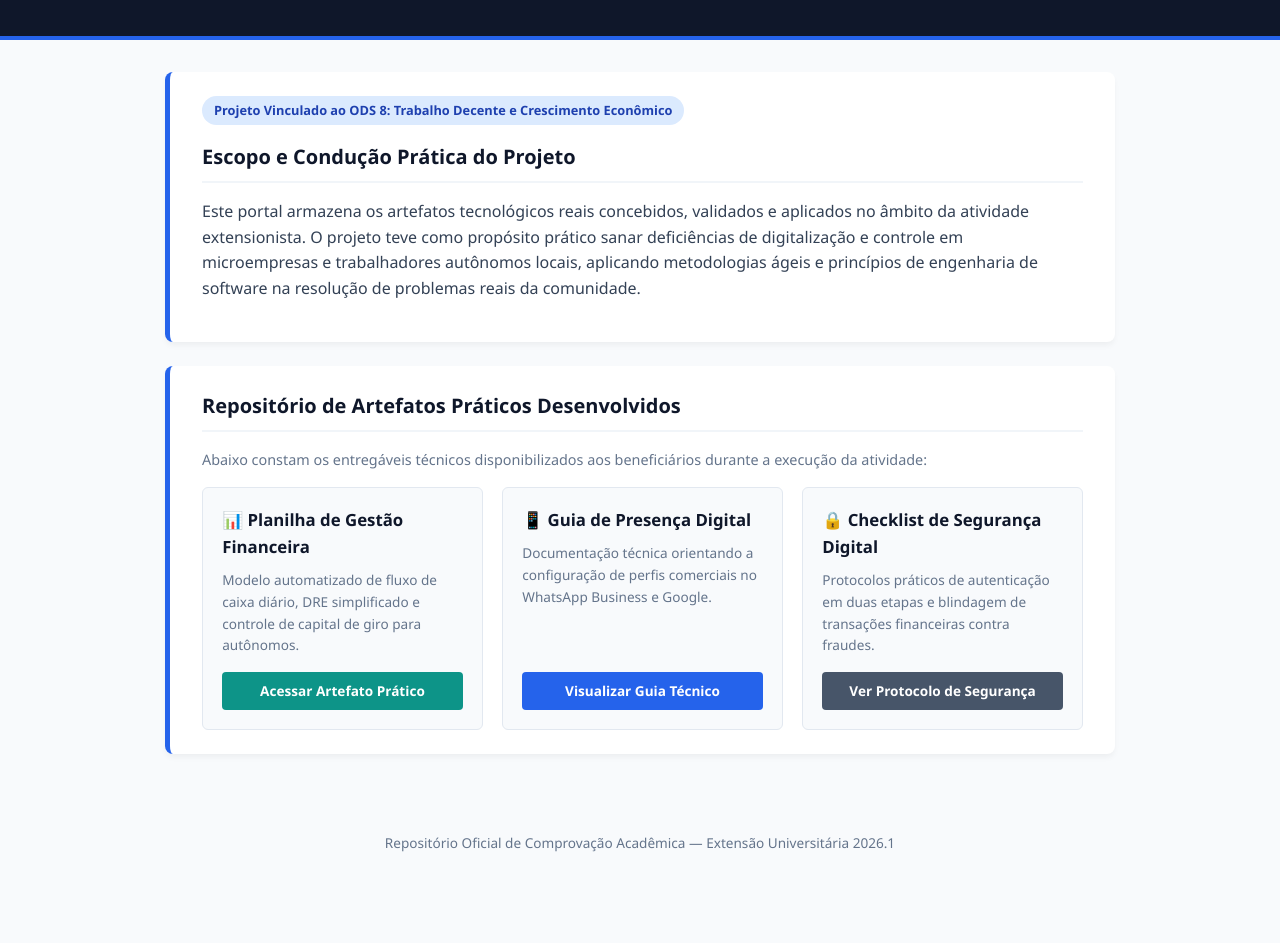
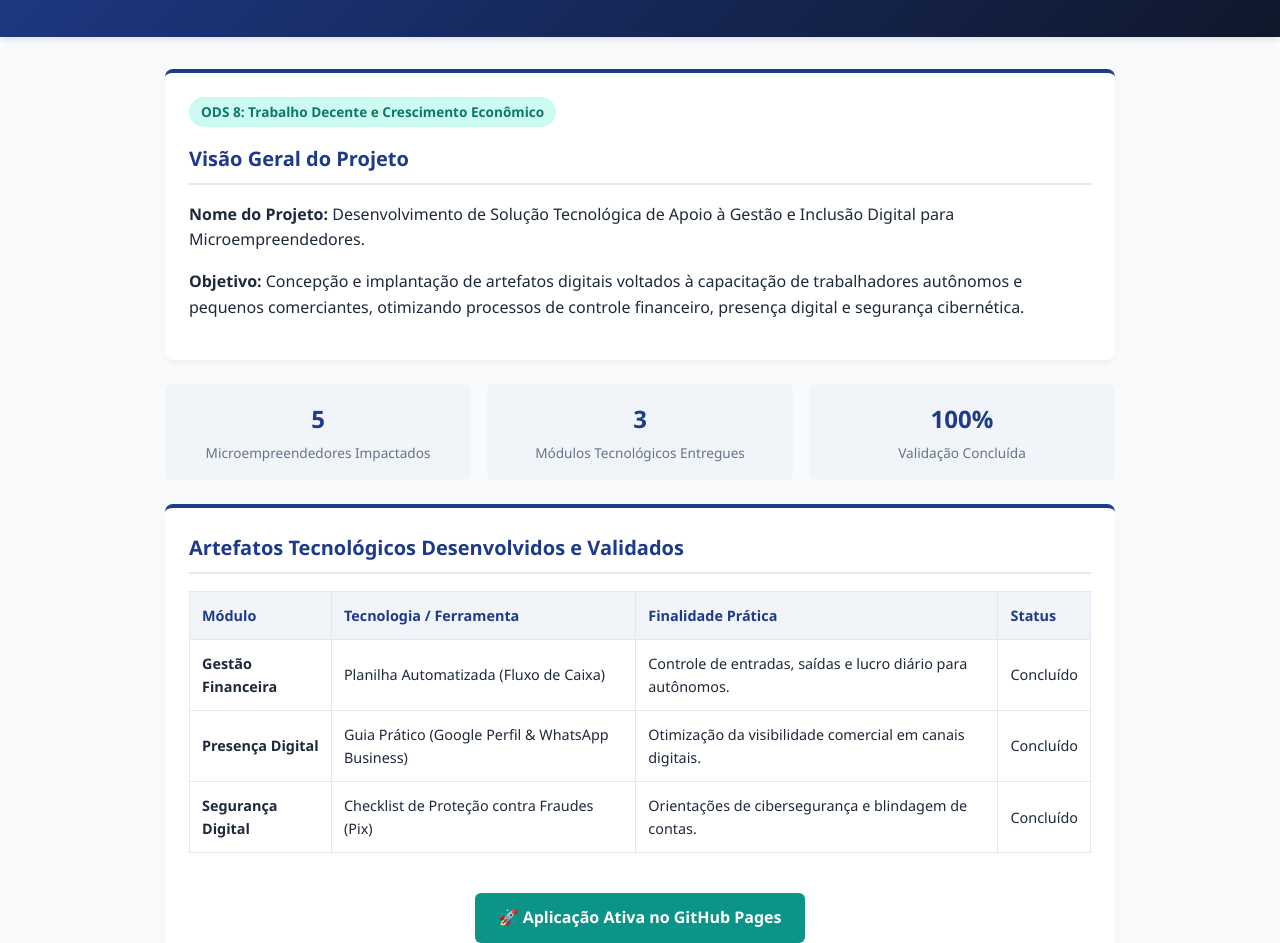
Before and after one commit to dcmferreira1-commits/extensao-ods8-engenharia, a plain HTML site: page index.html in a window 1280 px wide. Shown: the part 121-1064 px from the top of the page. Before the commit the page ends 1020 px from the top, so only its background shows below. Drawn offline with Linux system fonts and the light colour scheme.

Commit message:
Update index.html

```diff
--- a/index.html
+++ b/index.html
@@ -3,14 +3,13 @@
 <head>
     <meta charset="UTF-8">
     <meta name="viewport" content="width=device-width, initial-scale=1.0">
-    <title>Portal de Evidências — Projeto Extensionista ODS 8</title>
+    <title>Portal de Ação Extensionista — Engenharia de Software</title>
     <style>
         :root {
-            --primary: #0f172a;
-            --accent: #2563eb;
-            --success: #0d9488;
+            --primary: #1e3a8a;
+            --secondary: #0d9488;
             --bg: #f8fafc;
-            --text: #334155;
+            --text: #1e293b;
         }
         body {
             font-family: 'Segoe UI', Tahoma, Geneva, Verdana, sans-serif;
@@ -21,19 +20,19 @@
             line-height: 1.6;
         }
         header {
-            background: var(--primary);
+            background: linear-gradient(135deg, var(--primary), #0f172a);
             color: white;
             padding: 2.5rem 1rem;
             text-align: center;
-            border-bottom: 4px solid var(--accent);
+            box-shadow: 0 4px 6px -1px rgba(0,0,0,0.1);
         }
         header h1 {
             margin: 0;
-            font-size: 1.75rem;
+            font-size: 1.8rem;
         }
         header p {
             margin: 0.5rem 0 0;
-            opacity: 0.85;
+            opacity: 0.9;
             font-size: 0.95rem;
         }
         .container {
@@ -41,131 +40,165 @@
             margin: 2rem auto;
             padding: 0 1rem;
         }
-        .section-card {
+        .card {
             background: white;
             border-radius: 8px;
             box-shadow: 0 4px 6px -1px rgba(0, 0, 0, 0.05);
-            padding: 1.5rem 2rem;
+            padding: 1.5rem;
             margin-bottom: 1.5rem;
-            border-left: 5px solid var(--accent);
+            border-top: 4px solid var(--primary);
         }
-        .section-card h2 {
+        .card h2 {
             color: var(--primary);
+            border-bottom: 2px solid #e2e8f0;
+            padding-bottom: 0.5rem;
             margin-top: 0;
             font-size: 1.25rem;
-            border-bottom: 2px solid #f1f5f9;
-            padding-bottom: 0.5rem;
         }
         .badge {
             display: inline-block;
-            background-color: #dbeafe;
-            color: #1e40af;
+            background-color: #ccfbf1;
+            color: #0f766e;
             padding: 0.25rem 0.75rem;
             border-radius: 9999px;
-            font-size: 0.8rem;
+            font-size: 0.85rem;
             font-weight: 600;
             margin-bottom: 1rem;
         }
-        .artifact-grid {
+        .metrics-grid {
             display: grid;
-            grid-template-columns: repeat(auto-fit, minmax(280px, 1fr));
-            gap: 1.2rem;
-            margin-top: 1rem;
+            grid-template-columns: repeat(auto-fit, minmax(200px, 1fr));
+            gap: 1rem;
+            margin-bottom: 1.5rem;
         }
-        .artifact-box {
-            background: #f8fafc;
-            border: 1px solid #e2e8f0;
+        .metric-box {
+            background: #f1f5f9;
+            padding: 1rem;
             border-radius: 6px;
-            padding: 1.2rem;
-            display: flex;
-            flex-direction: column;
-            justify-content: space-between;
+            text-align: center;
         }
-        .artifact-box h3 {
-            margin: 0 0 0.5rem 0;
-            font-size: 1.05rem;
+        .metric-box h3 {
+            margin: 0;
+            font-size: 1.5rem;
             color: var(--primary);
         }
-        .artifact-box p {
-            margin: 0 0 1rem 0;
+        .metric-box p {
+            margin: 0.25rem 0 0;
             font-size: 0.85rem;
             color: #64748b;
         }
-        .btn-artifact {
+        table {
+            width: 100%;
+            border-collapse: collapse;
+            margin-top: 1rem;
+        }
+        th, td {
+            padding: 0.75rem;
+            border: 1px solid #e2e8f0;
+            text-align: left;
+            font-size: 0.9rem;
+        }
+        th {
+            background-color: #f1f5f9;
+            color: var(--primary);
+        }
+        .btn-access {
             display: inline-block;
-            background-color: var(--success);
+            background-color: var(--secondary);
             color: white;
-            padding: 0.5rem 1rem;
-            border-radius: 4px;
+            padding: 0.75rem 1.5rem;
+            border-radius: 6px;
             text-decoration: none;
-            font-size: 0.85rem;
             font-weight: 600;
-            text-align: center;
+            margin-top: 1rem;
             transition: background 0.2s;
         }
-        .btn-artifact:hover {
+        .btn-access:hover {
             background-color: #0f766e;
         }
         footer {
             text-align: center;
-            padding: 2rem;
+            padding: 1.5rem;
             font-size: 0.85rem;
             color: #64748b;
+            border-top: 1px solid #e2e8f0;
+            margin-top: 3rem;
         }
     </style>
 </head>
 <body>
 
     <header>
-        <h1>Portal de Evidências Práticas — Engenharia de Software</h1>
-        <p>Desenvolvedor: Diego Ferreira (RGM: 35018852) | Cruzeiro do Sul Virtual</p>
+        <h1>Portal de Ação Extensionista — Engenharia de Software</h1>
+        <p>Diego Ferreira (RGM: 35018852) | Cruzeiro do Sul Virtual</p>
     </header>
 
     <div class="container">
 
-        <div class="section-card">
-            <span class="badge">Projeto Vinculado ao ODS 8: Trabalho Decente e Crescimento Econômico</span>
-            <h2>Escopo e Condução Prática do Projeto</h2>
-            <p>Este portal armazena os artefatos tecnológicos reais concebidos, validados e aplicados no âmbito da atividade extensionista. O projeto teve como propósito prático sanar deficiências de digitalização e controle em microempresas e trabalhadores autônomos locais, aplicando metodologias ágeis e princípios de engenharia de software na resolução de problemas reais da comunidade.</p>
+        <div class="card">
+            <span class="badge">ODS 8: Trabalho Decente e Crescimento Econômico</span>
+            <h2>Visão Geral do Projeto</h2>
+            <p><strong>Nome do Projeto:</strong> Desenvolvimento de Solução Tecnológica de Apoio à Gestão e Inclusão Digital para Microempreendedores.</p>
+            <p><strong>Objetivo:</strong> Concepção e implantação de artefatos digitais voltados à capacitação de trabalhadores autônomos e pequenos comerciantes, otimizando processos de controle financeiro, presença digital e segurança cibernética.</p>
         </div>
 
-        <div class="section-card">
-            <h2>Repositório de Artefatos Práticos Desenvolvidos</h2>
-            <p style="font-size: 0.9rem; color: #64748b;">Abaixo constam os entregáveis técnicos disponibilizados aos beneficiários durante a execução da atividade:</p>
+        <div class="metrics-grid">
+            <div class="metric-box">
+                <h3>5</h3>
+                <p>Microempreendedores Impactados</p>
+            </div>
+            <div class="metric-box">
+                <h3>3</h3>
+                <p>Módulos Tecnológicos Entregues</p>
+            </div>
+            <div class="metric-box">
+                <h3>100%</h3>
+                <p>Validação Concluída</p>
+            </div>
+        </div>
 
-            <div class="artifact-grid">
+        <div class="card">
+            <h2>Artefatos Tecnológicos Desenvolvidos e Validados</h2>
+            <table>
+                <thead>
+                    <tr>
+                        <th>Módulo</th>
+                        <th>Tecnologia / Ferramenta</th>
+                        <th>Finalidade Prática</th>
+                        <th>Status</th>
+                    </tr>
+                </thead>
+                <tbody>
+                    <tr>
+                        <td><strong>Gestão Financeira</strong></td>
+                        <td>Planilha Automatizada (Fluxo de Caixa)</td>
+                        <td>Controle de entradas, saídas e lucro diário para autônomos.</td>
+                        <td>Concluído</td>
+                    </tr>
+                    <tr>
+                        <td><strong>Presença Digital</strong></td>
+                        <td>Guia Prático (Google Perfil & WhatsApp Business)</td>
+                        <td>Otimização da visibilidade comercial em canais digitais.</td>
+                        <td>Concluído</td>
+                    </tr>
+                    <tr>
+                        <td><strong>Segurança Digital</strong></td>
+                        <td>Checklist de Proteção contra Fraudes (Pix)</td>
+                        <td>Orientações de cibersegurança e blindagem de contas.</td>
+                        <td>Concluído</td>
+                    </tr>
+                </tbody>
+            </table>
 
-                <div class="artifact-box">
-                    <div>
-                        <h3>📊 Planilha de Gestão Financeira</h3>
-                        <p>Modelo automatizado de fluxo de caixa diário, DRE simplificado e controle de capital de giro para autônomos.</p>
-                    </div>
-                    <a href="https://docs.google.com/spreadsheets" target="_blank" class="btn-artifact">Acessar Artefato Prático</a>
-                </div>
-
-                <div class="artifact-box">
-                    <div>
-                        <h3>📱 Guia de Presença Digital</h3>
-                        <p>Documentação técnica orientando a configuração de perfis comerciais no WhatsApp Business e Google.</p>
-                    </div>
-                    <a href="#" class="btn-artifact" style="background-color: #2563eb;">Visualizar Guia Técnico</a>
-                </div>
-
-                <div class="artifact-box">
-                    <div>
-                        <h3>🔒 Checklist de Segurança Digital</h3>
-                        <p>Protocolos práticos de autenticação em duas etapas e blindagem de transações financeiras contra fraudes.</p>
-                    </div>
-                    <a href="#" class="btn-artifact" style="background-color: #475569;">Ver Protocolo de Segurança</a>
-                </div>
-
+            <div style="text-align: center; margin-top: 1.5rem;">
+                <a href="https://dcmferreira1-commits.github.io/extensao-ods8-engenharia/" class="btn-access" target="_blank">🚀 Aplicação Ativa no GitHub Pages</a>
             </div>
         </div>
 
     </div>
 
     <footer>
-        <p>Repositório Oficial de Comprovação Acadêmica — Extensão Universitária 2026.1</p>
+        <p>Repositório Oficial de Evidências — Atividade Extensionista 2026.1</p>
     </footer>
 
 </body>
```
